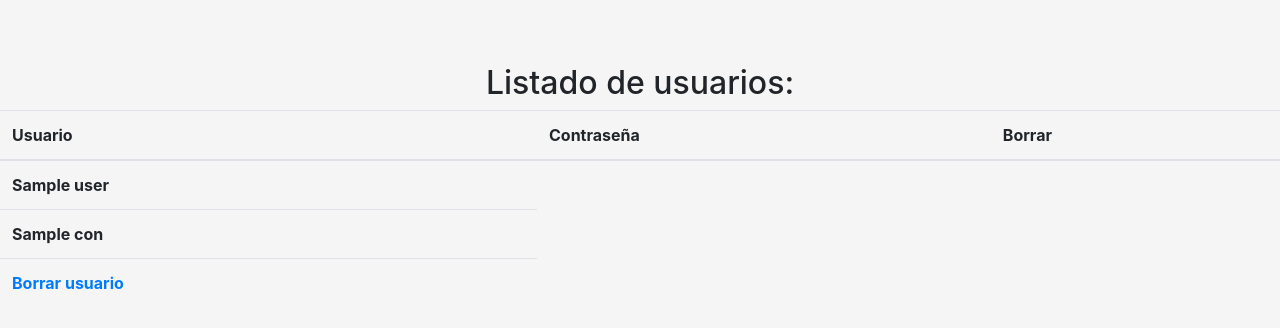
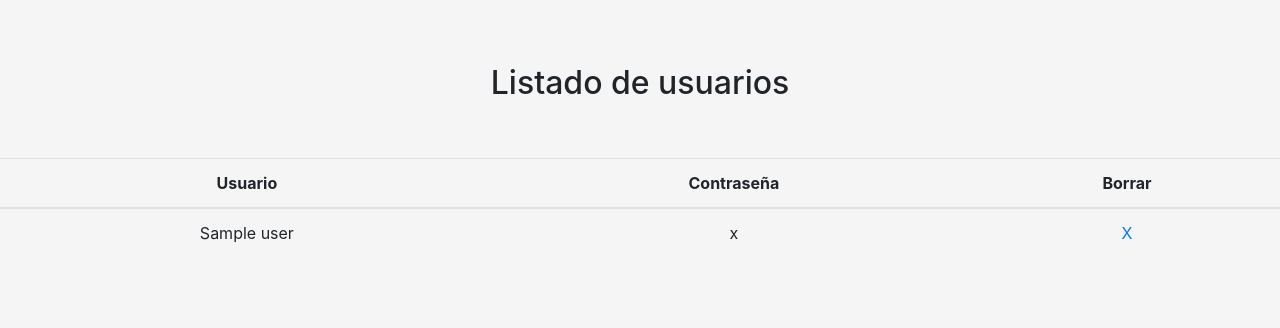
Before and after one commit to raulfb/crud-ftp-users-python, a Flask app: template templates/fborrado.html in a window 1280 px wide. Shown: the part 56-384 px from the top of the page. Run offline with Flask 2, Linux system fonts and the light colour scheme; the template is opened without the code that fills it: most values are stand-ins (such as "Sample title", 1, 10 or a date in 2020); lists and menus that the app fills with data are empty; some libraries are stand-ins or nearby versions.

Commit message:
Inserta y borra correctamente.

```diff
--- a/app.py
+++ b/app.py
@@ -34,20 +34,21 @@ def insertar():
     return render_template("finserccion.html",title = title, form = Insert_form)
 
 # Configuracion de la pagina del formulario de borrar datos
-@app.route("/borrar/", methods = ['GET', 'POST'])
+@app.route("/listar/", methods = ['GET', 'POST'])
 def borrar():
     title="Borrar"
-    usuarios=[]
-    contra=[]
-    id=[]
+    datos = []
     cur = db.cursor()
     cur.execute("SELECT * FROM accounts")
     for row in cur.fetchall():
-        usuarios.append(row[1])
-        contra.append(row[2])
-        id.append(row[0])
+        usuario = {}
+        usuario["id"] = row[0]
+        usuario["name"] = row[1]
+        usuario["passw"] = row[2]
 
-    return render_template("fborrado.html",title = title, usuarios = usuarios, contra = contra, id = id)
+        datos.append(usuario)
+
+    return render_template("fborrado.html",title = title, usuarios = datos)
 
 @app.route("/borrar/<id>/")
 def borrar_id(id):
--- a/forms.py
+++ b/forms.py
@@ -12,9 +12,3 @@ class InsertForm(Form):
             [validators.Required(message = 'Introducce una clave')
             ]
             )
-# Clase para el formulario de borrado de datos
-class DeleteForm(Form):
-    usuario = StringField('usuario',
-            [validators.Required(message = 'Introducce un usuario')
-            ]
-            )
--- a/templates/fborrado.html
+++ b/templates/fborrado.html
@@ -6,33 +6,27 @@
              <span class="navbar-toggler-icon"></span>
         </button>
     </nav>
-    <h2 style="text-align:center;">Listado de usuarios:</h2>
+    <h2 style="text-align:center;">Listado de usuarios</h2>
+    <br>
+    <br>
     <table class="table">
          <thead>
             <tr>
-                 <th scope="col">Usuario</th>
-                 <th scope="col">Contraseña</th>
-                 <th scope="col">Borrar</th>
+                 <th scope="col" style="text-align:center;">Usuario</th>
+                 <th scope="col" style="text-align:center;">Contraseña</th>
+                 <th scope="col" style="text-align:center">Borrar</th>
              </tr>
          </thead>
          <tbody>
-
                 {% for user in usuarios %}
                 <tr>
-                    <th scope="col">{{ user }}</th>
+                    <td style="text-align:center;">{{ user.name }}</td>
+                    <td style="text-align:center;">{{ user.passw }}</td>
+                    <td scope="col" style="text-align:center;"><a href="/borrar/{{ user.id }}/">X</a></td>
                 </tr>
                 {% endfor %}
-                {% for con in contra %}
-                <tr>
-                    <th scope="col">{{ con }}</th>
-                </tr>
-                {% endfor %}
-                {% for identificador in id %}
-                <tr>
-                    <th scope="col"><a href="/borrar/{{ identificador }}/">Borrar usuario</a></th>
-                </tr>
-                {% endfor %}
-            </tr>
         </tbody>
     </table>
+
+
 {% endblock %}
--- a/templates/finserccion.html
+++ b/templates/finserccion.html
@@ -1,7 +1,7 @@
 {% extends "base.html" %}
 {% block content %}
     <nav class="navbar navbar-expand-lg navbar-dark bg-dark" style="margin-bottom:9%;">
-        <a class="navbar-brand" href="/borrar">Formulario borrar Usuarios</a>
+        <a class="navbar-brand" href="/listar">Formulario borrar Usuarios</a>
         <button class="navbar-toggler" type="button" data-toggle="collapse" data-target="#navbarNavAltMarkup" aria-controls="navbarNavAltMarkup" aria-expanded="false" aria-label="Toggle navigation">
              <span class="navbar-toggler-icon"></span>
         </button>
--- a/templates/index.html
+++ b/templates/index.html
@@ -5,6 +5,6 @@
         <h3><a href="http://127.0.0.1:5000/insertar/">Insertar Usuarios</a></h3>
     </div>
     <div class="derecha">
-        <h3><a href="http://127.0.0.1:5000/borrar/">Borrar Usuarios</a></h3>
+        <h3><a href="http://127.0.0.1:5000/listar/">Borrar Usuarios</a></h3>
     </div>
 {% endblock%}
```
Also changed, not shown: 1 other file.
